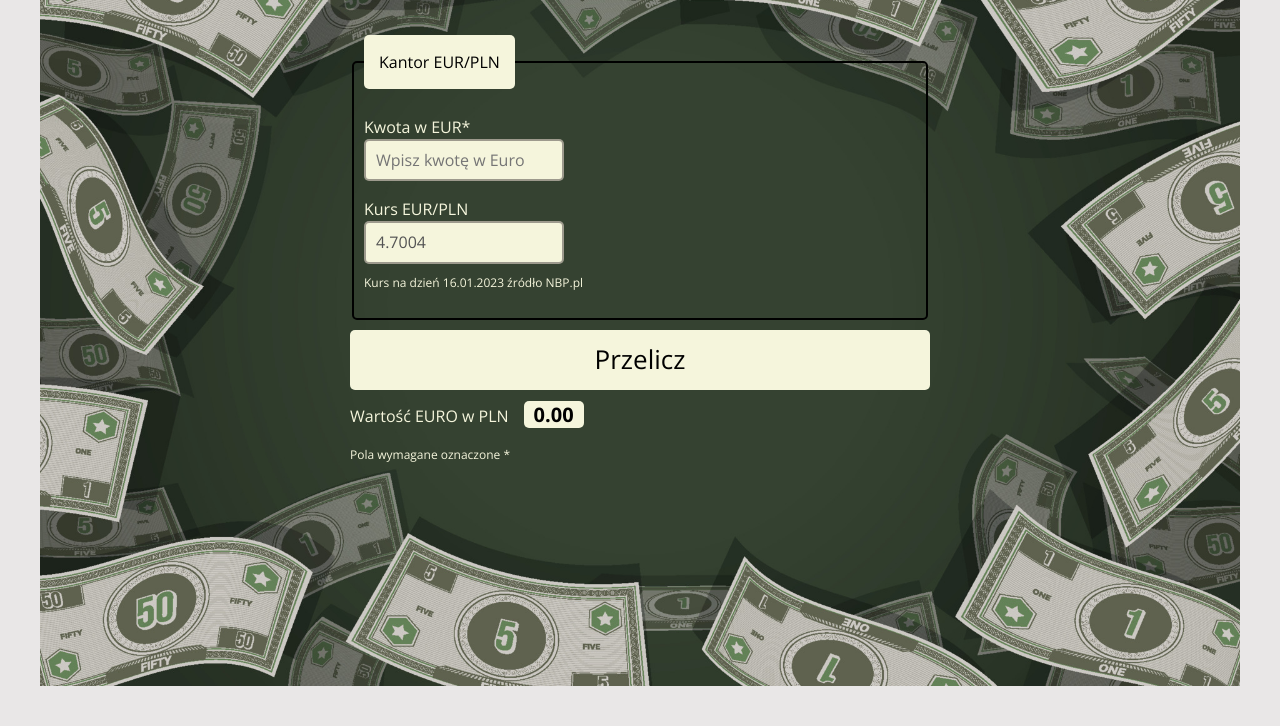
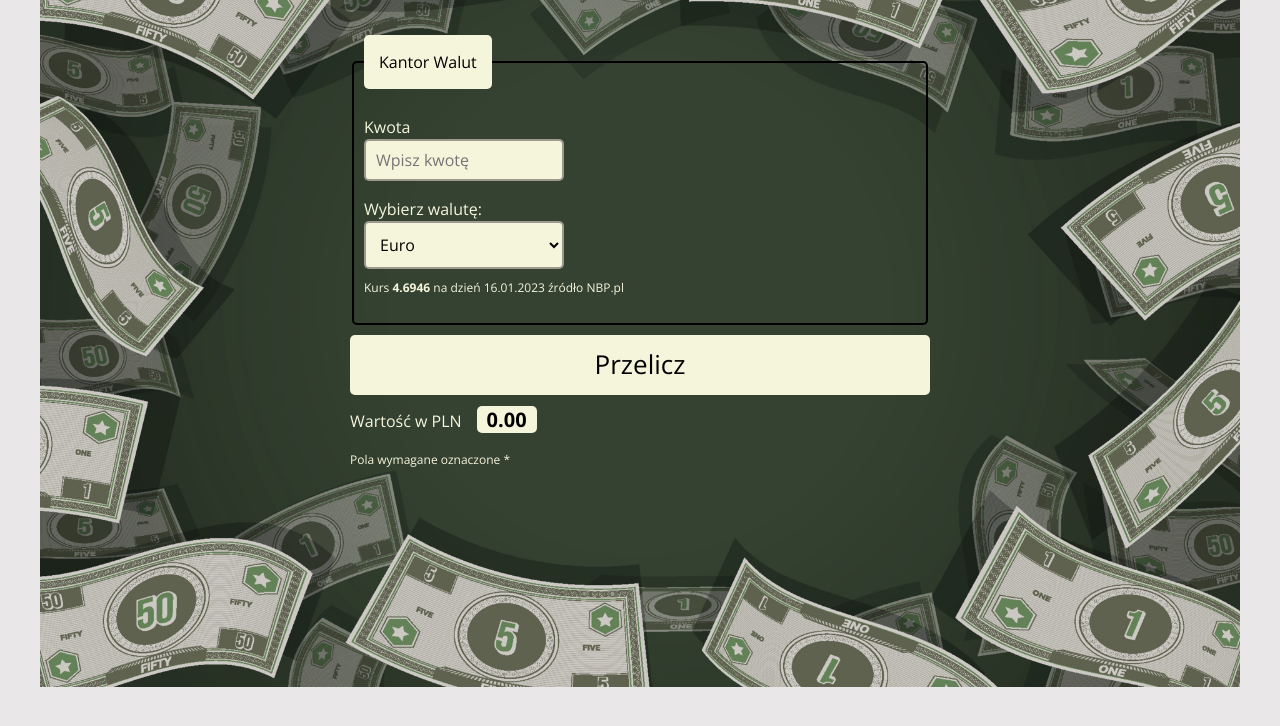
Before and after one commit to Tymek20/exchange-currency, a React (Create React App) app: page / in a window 1280 px wide. Shown: the top 726 px of the page. Built offline with nearby package versions, Linux system fonts and the light colour scheme.

Commit message:
add curriencies select options

```diff
--- a/src/App.js
+++ b/src/App.js
@@ -8,8 +8,8 @@ function App() {
     <Container>
 
       <Form
-        onName="Kantor EUR/PLN"
-        onResult="Wartość EURO w PLN"
+        onName="Kantor Walut"
+        onResult="Wartość w PLN"
       />
 
       <Footer
--- /dev/null
+++ b/src/Currencies/index.js
@@ -0,0 +1,7 @@
+const currencies = [
+    { name: "Euro", code: "EUR", rate: 4.6946, },
+    { name: "Dolar amerykański", code: "USD", rate: 4.3398 },
+    { name: "Funt brytyjski", code: "GPB", rate: 5.2992 }
+];
+
+export default currencies;
--- a/src/Form/index.js
+++ b/src/Form/index.js
@@ -1,13 +1,17 @@
 import { useState } from "react";
 import "./style.css";
+import currencies from "../Currencies";
 
 const Form = ({ onName, onResult }) => {
     const [newAmount, setNewAmount] = useState("");
-    const currency = 4.7004;
     const [result, setResult] = useState("");
+    const [currency, setCurrency] = useState(currencies[0].code)
+
+    const rate = currencies.find(({ code }) =>
+        code === currency).rate;
 
     const calculate = () => {
-        setResult(newAmount * currency);
+        setResult(newAmount * rate);
     };
 
     const onFormSubmit = (event) => {
@@ -26,29 +30,38 @@ const Form = ({ onName, onResult }) => {
                 </legend>
                 <p>
                     <label className="converter__label">
-                        Kwota w EUR*
+                        Kwota
                         <input
                             value={newAmount}
                             onChange={({ target }) => setNewAmount(target.value)}
                             className="converter__field"
                             required type="number"
-                            placeholder="Wpisz kwotę w Euro"
+                            placeholder="Wpisz kwotę"
                             step="0.50"
                         />
                     </label>
                 </p>
                 <p>
                     <label className="converter__label">
-                        Kurs EUR/PLN
-                        <input
+                        Wybierz walutę:
+                        <select
                             className="converter__field"
-                            disabled
                             value={currency}
                             type="number"
-                        />
+                            onChange={({ target }) => setCurrency(target.value)}
+                        >
+                            {currencies.map((currency => (
+                                <option
+                                    key={currency.code}
+                                    value={currency.code}
+                                >
+                                    {currency.name}
+                                </option>
+                            )))};
+                        </select>
                     </label>
                     <p className="footer">
-                        Kurs na dzień 16.01.2023 źródło NBP.pl
+                        Kurs <strong>{rate}</strong> na dzień 16.01.2023 źródło NBP.pl
                     </p>
                 </p>
             </fieldset>
@@ -62,7 +75,7 @@ const Form = ({ onName, onResult }) => {
             <p className="result">
                 {onResult}
                 <strong
-                className="result--convert"
+                    className="result--convert"
                 >
                     {Number(result).toFixed(2)}
                 </strong>
```
